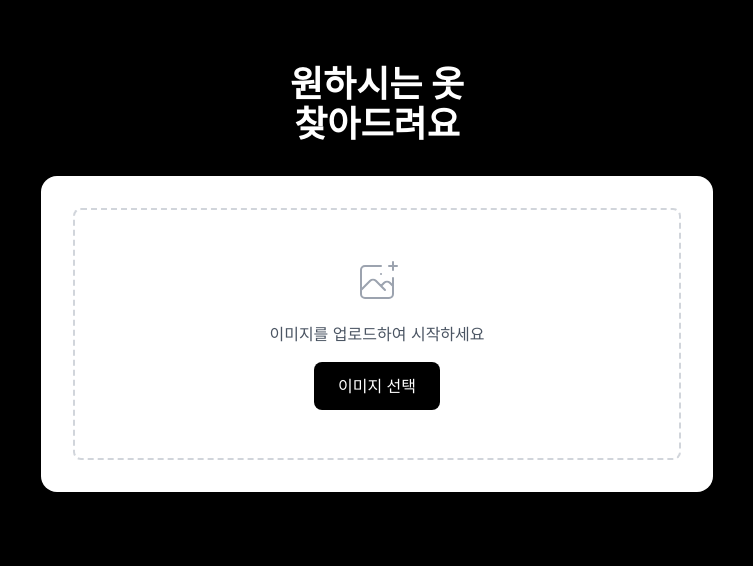
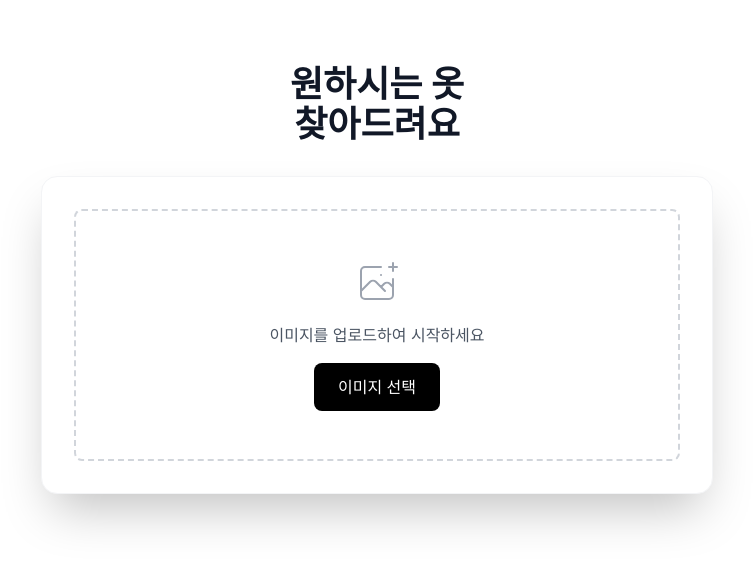
Before and after one commit to heeyunjeon-levit/fashion-type3, a Next.js app: page / in a window 1280 px wide. Shown: the top 566 px of the page, without its empty margins (263-1016 px from the left). Built offline with nearby package versions, Linux system fonts and the light colour scheme; no server answers.

Commit message:
Change background to white with clean modern design

```diff
--- a/app/components/CroppedImageGallery.tsx
+++ b/app/components/CroppedImageGallery.tsx
@@ -60,10 +60,10 @@ export default function CroppedImageGallery({
 
   return (
     <div className="max-w-4xl mx-auto mt-8">
-      <h1 className="text-4xl font-bold text-white mb-2 text-center">
+      <h1 className="text-4xl font-bold text-gray-900 mb-2 text-center">
         발견된 아이템
       </h1>
-      <p className="text-gray-300 text-center mb-2">
+      <p className="text-gray-600 text-center mb-2">
         검색할 아이템을 선택하세요
       </p>
       {detectedItems.length > 0 && (
@@ -74,7 +74,7 @@ export default function CroppedImageGallery({
         </div>
       )}
 
-      <div className="bg-white rounded-2xl shadow-xl p-8">
+      <div className="bg-white rounded-2xl shadow-xl p-8 border border-gray-100">
         {/* Original Image */}
         <div className="mb-8">
           <h3 className="text-lg font-semibold text-gray-700 mb-3">원본 이미지</h3>
--- a/app/components/ImageUpload.tsx
+++ b/app/components/ImageUpload.tsx
@@ -172,11 +172,11 @@ export default function ImageUpload({ onImageUploaded }: ImageUploadProps) {
 
   return (
     <div className="max-w-2xl mx-auto mt-8">
-      <h1 className="text-4xl font-bold text-white mb-8 text-center">
+      <h1 className="text-4xl font-bold text-gray-900 mb-8 text-center">
         원하시는 옷<br />찾아드려요
       </h1>
 
-      <div className="bg-white rounded-2xl shadow-2xl p-8">
+      <div className="bg-white rounded-2xl shadow-2xl p-8 border border-gray-100">
         <div className="border-2 border-dashed border-gray-300 rounded-lg p-12 text-center">
           {isConverting ? (
             <div className="space-y-4">
--- a/app/page.tsx
+++ b/app/page.tsx
@@ -228,14 +228,14 @@ export default function Home() {
   })
 
   return (
-    <main className="min-h-screen bg-black">
+    <main className="min-h-screen bg-white">
       <div className="container mx-auto px-4 py-8">
         {currentStep === 'upload' && (
           <ImageUpload onImageUploaded={handleImageUploaded} />
         )}
         {currentStep === 'analyzing' && (
           <div className="max-w-2xl mx-auto mt-8">
-            <div className="bg-white rounded-2xl shadow-xl p-8">
+            <div className="bg-white rounded-2xl shadow-xl p-8 border border-gray-100">
               <div className="text-center space-y-6">
                 {/* Image with animated gradient border (iPhone AI style) */}
                 <div className="relative inline-block overflow-hidden rounded-2xl">
@@ -274,7 +274,7 @@ export default function Home() {
         )}
         {currentStep === 'searching' && (
           <div className="max-w-2xl mx-auto mt-8">
-            <div className="bg-white rounded-2xl shadow-xl p-12">
+            <div className="bg-white rounded-2xl shadow-xl p-12 border border-gray-100">
               <div className="text-center space-y-6">
                 <div className="animate-spin rounded-full h-16 w-16 border-b-4 border-black mx-auto"></div>
                 <h2 className="text-2xl font-bold text-black">AI가 요청하신 상품을 찾고 있어요</h2>
```
